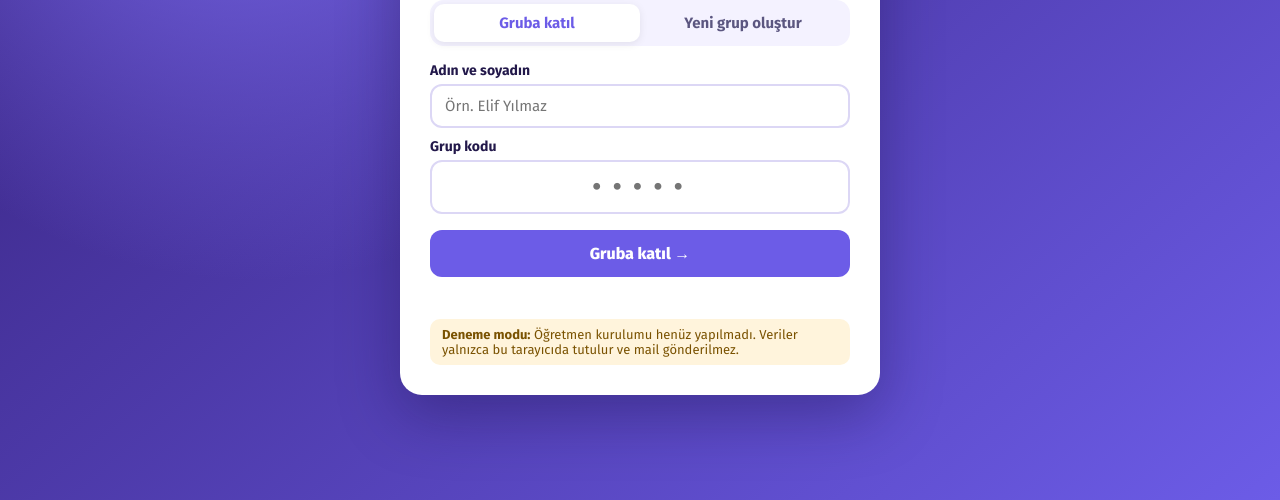
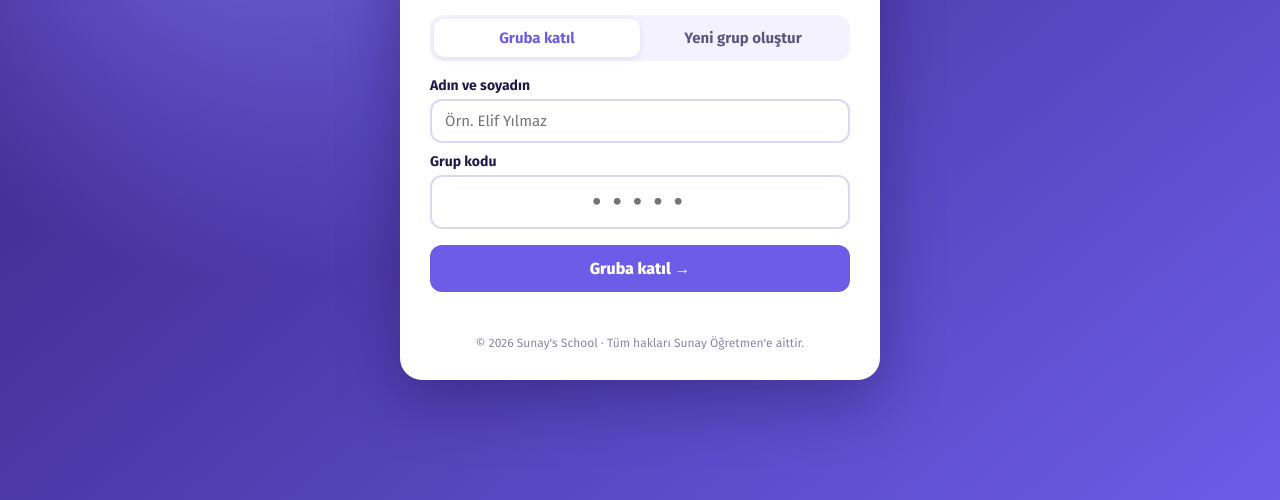
Before and after one commit to polatsunay/bilisim-teknolojileri, a plain HTML site: page algoritma-etkinligi/index.html in a window 1280 px wide. Shown: the part 300-800 px from the top of the page. Drawn offline with Linux system fonts and the light colour scheme.

Commit message:
Algoritma etkinliği: Apps Script arka ucunu bağla, telif notlarını ekle
- ortak.js: API_URL canlı web uygulamasına ayarlandı (deneme modundan çıkıldı)
- Öğrenci sayfası, öğretmen paneli ve teslim mailine telif notu eklendi

Co-Authored-By: Claude Opus 5.5 <noreply@anthropic.com>
Claude-Session: https://claude.ai/code/session_019UATDAqmQz2ms4Y1R9E1n6

```diff
--- a/algoritma-etkinligi/index.html
+++ b/algoritma-etkinligi/index.html
@@ -190,6 +190,7 @@ footer a { color:var(--mor); }
       <p style="font-size:13px;color:#6b6890;margin:10px 0 0">Grubu ekipten <b>yalnızca bir kişi</b> oluşturur. Çıkan 5 harfli kodu arkadaşlarına söyle; onlar "Gruba katıl" ile girer.</p>
     </div>
     <div class="hata" id="g-hata"></div>
+    <div style="font-size:12px;color:#8a85ad;text-align:center;margin-top:16px">© 2026 Sunay's School · Tüm hakları Sunay Öğretmen'e aittir.</div>
     <div class="demo hidden" id="demo-uyari"><b>Deneme modu:</b> Öğretmen kurulumu henüz yapılmadı. Veriler yalnızca bu tarayıcıda tutulur ve mail gönderilmez.</div>
   </div>
 </div>
@@ -338,7 +339,7 @@ footer a { color:var(--mor); }
     </section>
   </main>
 </div>
-<footer>AkışLab ve diğer eğitim oyunları: <a href="https://sites.google.com/view/sunayogretmen" target="_blank">sites.google.com/view/sunayogretmen</a> · © 2026 Sunay's School – Tüm hakları saklıdır.</footer>
+<footer>AkışLab ve diğer eğitim oyunları: <a href="https://sites.google.com/view/sunayogretmen" target="_blank">sites.google.com/view/sunayogretmen</a> <br>© 2026 Sunay's School · Tüm hakları Sunay Öğretmen'e aittir.</footer>
 </div>
 
 <div class="bildirim" id="bildirim"></div>
--- a/algoritma-etkinligi/ortak.js
+++ b/algoritma-etkinligi/ortak.js
@@ -1,9 +1,9 @@
-// Okulumuzun Algoritması – öğrenci ve öğretmen sayfalarının ortak kodu · © 2026 Sunay's School
+// Okulumuzun Algoritması – öğrenci ve öğretmen sayfalarının ortak kodu · © 2026 Sunay's School · Tüm hakları Sunay Öğretmen'e aittir.
 
 /* ===== AYAR ===== */
 // Öğretmen: Apps Script web uygulaması URL'sini tırnakların arasına yapıştırın.
 // Boş bırakılırsa sayfalar DENEME MODUNDA çalışır (veriler yalnızca bu tarayıcıda, mail gitmez, panel şifresi: 1234).
-const API_URL = '';
+const API_URL = 'https://script.google.com/macros/s/AKfycbwV2IgKSWdzGSTw9EOOKjYsipR4gYSaPOKTNg79m7vxRULeW6ZfRzSWsctfMs9UpH6K/exec';
 
 const DEMO = !API_URL;
 
--- a/algoritma-etkinligi/problemler.js
+++ b/algoritma-etkinligi/problemler.js
@@ -1,4 +1,4 @@
-// Okulumuzun Algoritması – problem bankası · © 2026 Sunay's School
+// Okulumuzun Algoritması – problem bankası · © 2026 Sunay's School · Tüm hakları Sunay Öğretmen'e aittir.
 window.PROBLEMLER = [
   { id: 'kantin', ad: 'Kantin Hesabı', ikon: '🥪', seviye: 'Kolay',
     aciklama: 'Ürünlerin fiyatı tek tek girilir, 0 girilince biter. Program toplamı hesaplar; verilen para yetiyorsa para üstünü, yetmiyorsa eksik tutarı yazar.',
```
Also changed, not shown: algoritma-etkinligi/ogretmen.html (+3 -0 lines), 2 other files.
